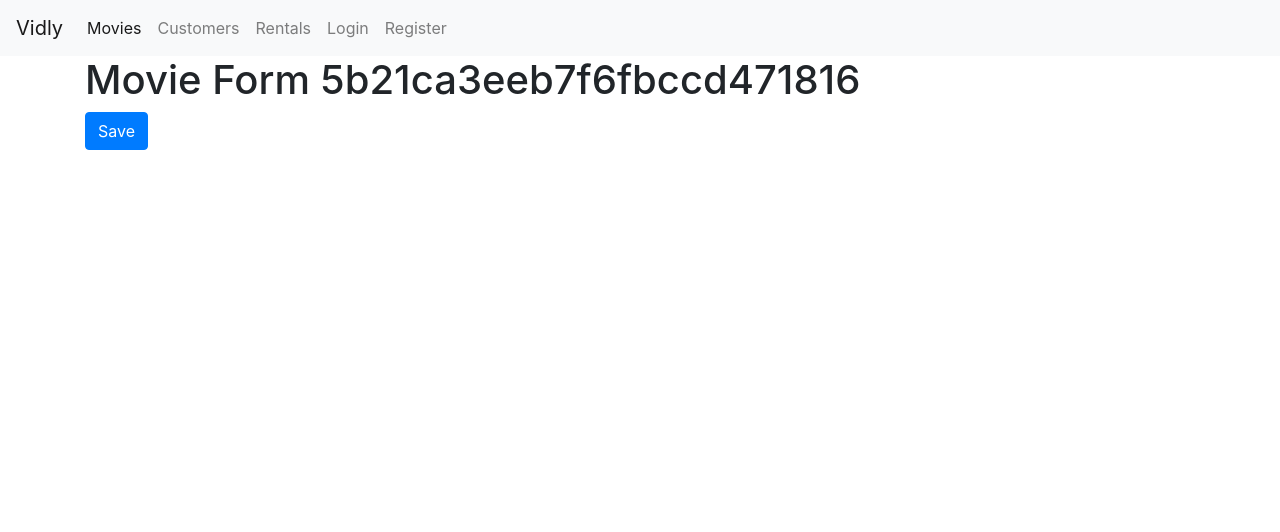
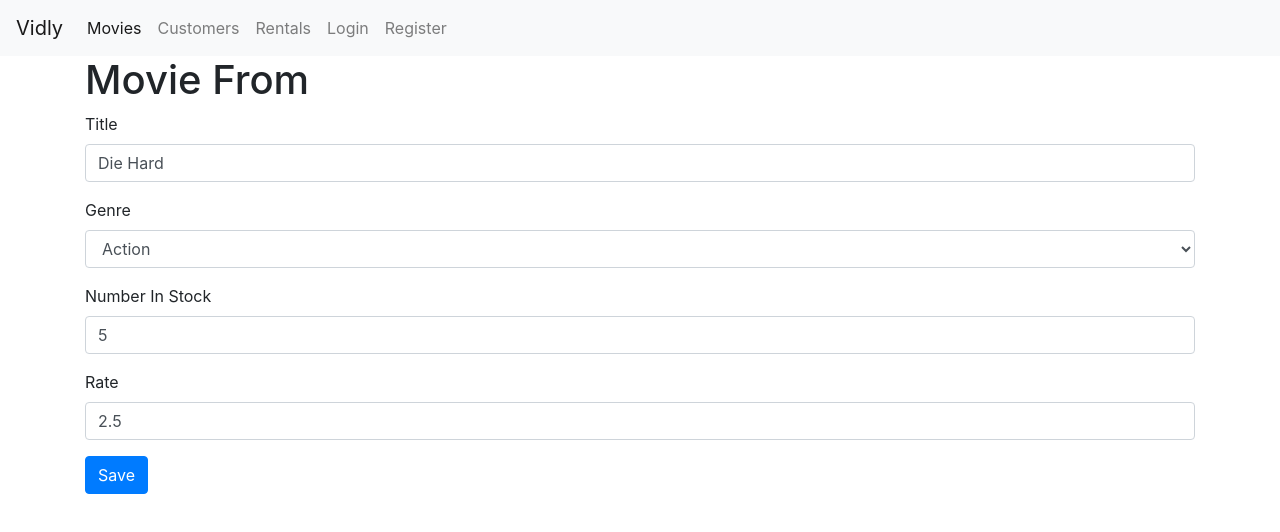
Before and after one commit to milon19/reactjs-vidly-app, a React (Create React App) app: page /movies/5b21ca3eeb7f6fbccd471816 in a window 1280 px wide. Shown: the top 532 px of the page. Built offline with nearby package versions, Linux system fonts and the light colour scheme.

Commit message:
Add movie form and Add movie edit form

```diff
--- a/src/components/movieForm.jsx
+++ b/src/components/movieForm.jsx
@@ -1,17 +1,79 @@
 import React from "react";
+import Joi from "joi-browser";
+import Form from "./common/form";
+import { getMovie, saveMovie } from "../services/fakeMovieService";
+import { getGenres } from "../services/fakeGenreService";
 
-const MovieForm = ({ match, history }) => {
-  return (
-    <div>
-      <h1>Movie Form {match.params.id}</h1>
-      <button
-        className="btn btn-primary"
-        onClick={() => history.push("/movies")}
-      >
-        Save
-      </button>
-    </div>
-  );
-};
+class MoviesForm extends Form {
+  state = {
+    data: {
+      title: "",
+      genreId: "",
+      numberInStock: "",
+      dailyRentalRate: "",
+    },
+    genres: [],
+    errors: {},
+  };
 
-export default MovieForm;
+  schema = {
+    _id: Joi.string(),
+    title: Joi.string().required().label("Title"),
+    genreId: Joi.string().required().label("Genre"),
+    numberInStock: Joi.number()
+      .required()
+      .min(0)
+      .max(100)
+      .label("Number in Stock"),
+    dailyRentalRate: Joi.number()
+      .required()
+      .min(0)
+      .max(10)
+      .label("Daily Rental Rate"),
+  };
+
+  componentDidMount() {
+    const genres = getGenres();
+    this.setState({ genres });
+
+    const movieId = this.props.match.params.id;
+    if (movieId === "new") return;
+
+    const movie = getMovie(movieId);
+    if (!movie) return this.props.history.replace("/not-found");
+
+    this.setState({ data: this.mapToViewModel(movie) });
+  }
+
+  mapToViewModel(movie) {
+    return {
+      _id: movie._id,
+      title: movie.title,
+      genreId: movie.genre._id,
+      numberInStock: movie.numberInStock,
+      dailyRentalRate: movie.dailyRentalRate,
+    };
+  }
+
+  doSubmit = () => {
+    saveMovie(this.state.data);
+    this.props.history.push("/movies");
+  };
+
+  render() {
+    return (
+      <div>
+        <h1>Movie From</h1>
+        <form onSubmit={this.handleSubmit}>
+          {this.renderInput("title", "Title")}
+          {this.renderSelect("genreId", "Genre", this.state.genres)}
+          {this.renderInput("numberInStock", "Number In Stock", "number")}
+          {this.renderInput("dailyRentalRate", "Rate")}
+          {this.renderButton("Save")}
+        </form>
+      </div>
+    );
+  }
+}
+
+export default MoviesForm;
--- a/src/components/movies.jsx
+++ b/src/components/movies.jsx
@@ -1,4 +1,5 @@
 import React, { Component } from "react";
+import { Link } from "react-router-dom";
 import { getMovies } from "../services/fakeMovieService";
 import { getGenres } from "../services/fakeGenreService";
 import MoviesTable from "./moviesTable";
@@ -91,6 +92,13 @@ class Movies extends Component {
             />
           </div>
           <div className="col">
+            <Link
+              to="movies/new"
+              className="btn btn-primary"
+              style={{ marginBottom: 20 }}
+            >
+              New Movie
+            </Link>
             <h4>Showing {totalCount} movies in the database.</h4>
             <MoviesTable
               movies={movies}
--- a/src/services/fakeMovieService.js
+++ b/src/services/fakeMovieService.js
@@ -86,13 +86,13 @@ export function getMovie(id) {
 
 export function saveMovie(movie) {
   let movieInDb = movies.find((m) => m._id === movie._id) || {};
-  movieInDb.name = movie.name;
+  movieInDb.title = movie.title;
   movieInDb.genre = genresAPI.genres.find((g) => g._id === movie.genreId);
   movieInDb.numberInStock = movie.numberInStock;
   movieInDb.dailyRentalRate = movie.dailyRentalRate;
 
   if (!movieInDb._id) {
-    movieInDb._id = Date.now();
+    movieInDb._id = Date.now().toString();
     movies.push(movieInDb);
   }
 
```
